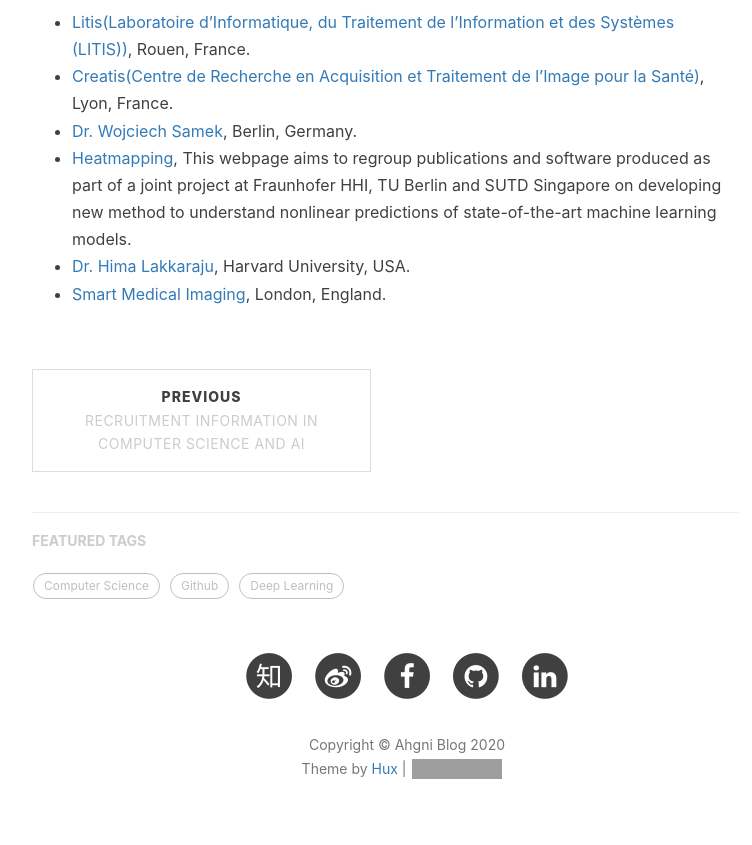
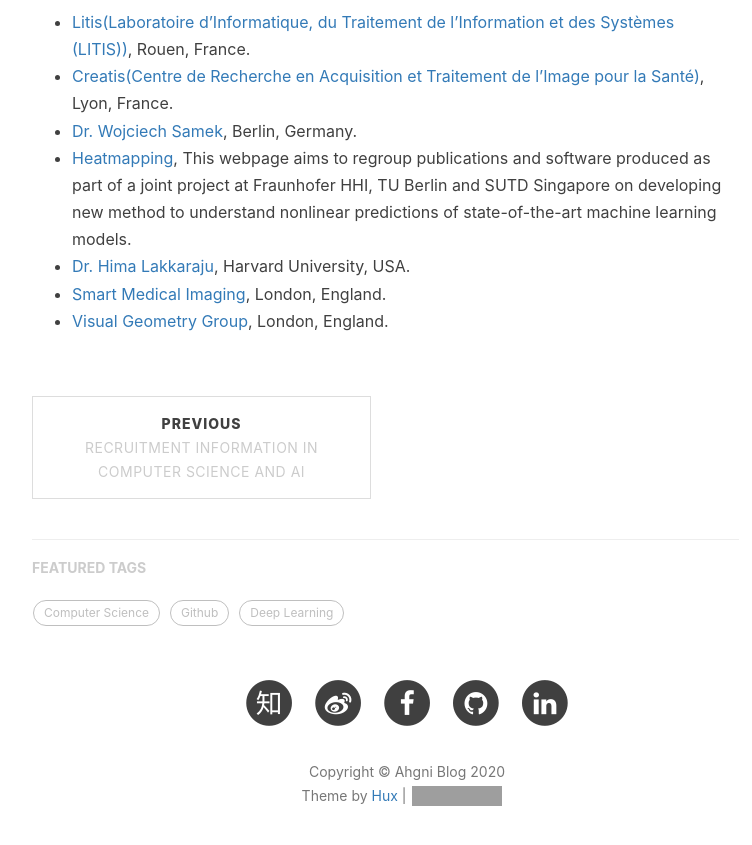
Before and after one commit to jizhang02/jizhang02.github.io, a Jekyll site: the page built from _posts/2020-04-04-lab.markdown, in a window 1280 px wide and 900 px high, scrolled down 765 px. Shown: the top 845 px of the window, without its empty margins (233-985 px from the left). Built offline with Jekyll 4.4.1, drawn with Linux system fonts in a browser that asks for light colours; nearby versions of some CDN libraries; comment, search, counter and statistics services are not loaded; grey boxes are pictures that could not be loaded.

Commit message:
Update 2020-04-04-lab.markdown

```diff
--- a/_posts/2020-04-04-lab.markdown
+++ b/_posts/2020-04-04-lab.markdown
@@ -20,3 +20,4 @@ This post is mainly the information of labs that including medical imaging, and
 * [Heatmapping](http://www.heatmapping.org/), This webpage aims to regroup publications and software produced as part of a joint project at Fraunhofer HHI, TU Berlin and SUTD Singapore on developing new method to understand nonlinear predictions of state-of-the-art machine learning models.
 * [Dr. Hima Lakkaraju](https://himalakkaraju.github.io/), Harvard University, USA.
 * [Smart Medical Imaging](https://www.imagingcdt.com/), London, England.
+* [Visual Geometry Group](https://www.robots.ox.ac.uk/~vgg/), London, England.
```
